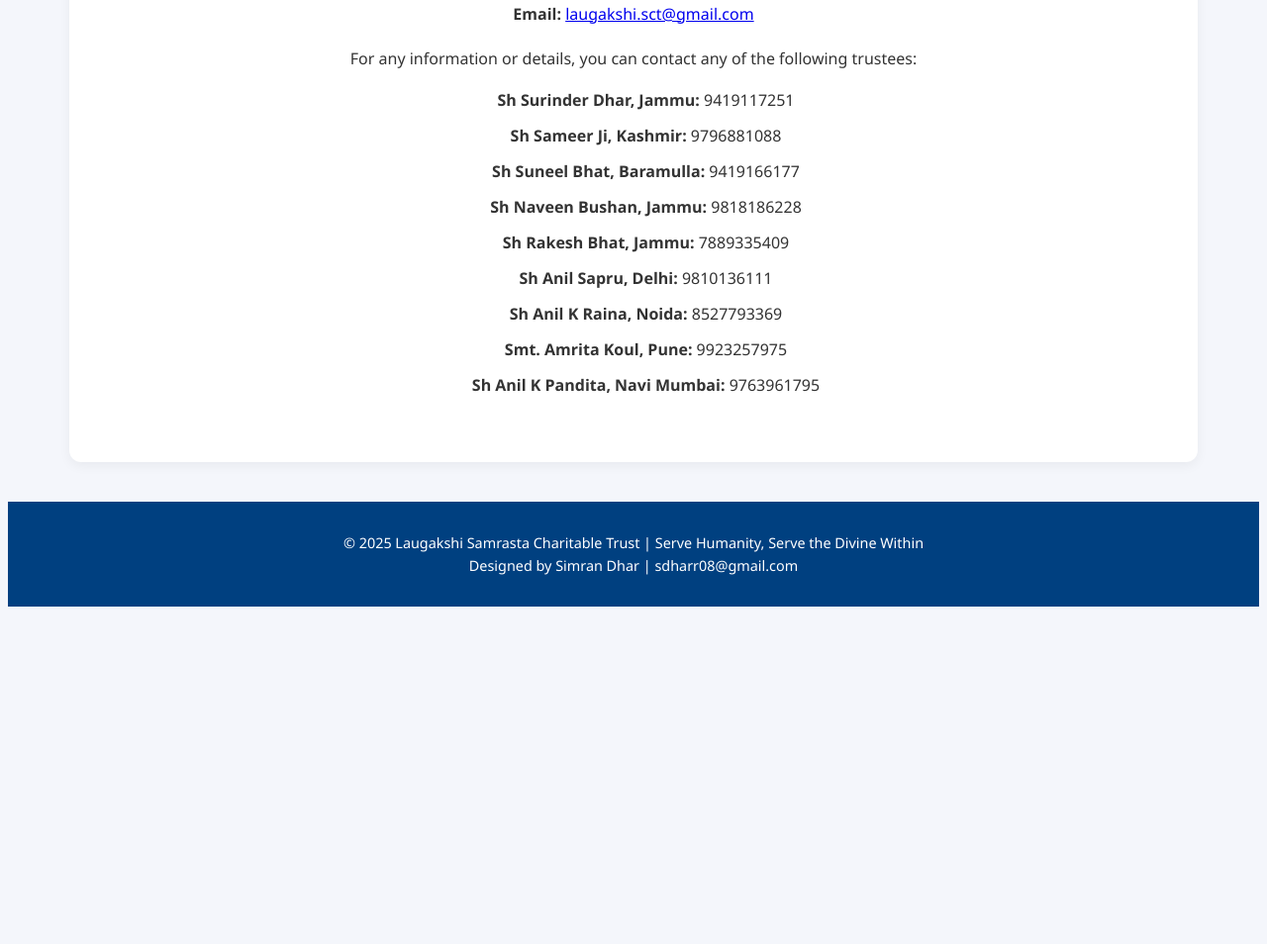
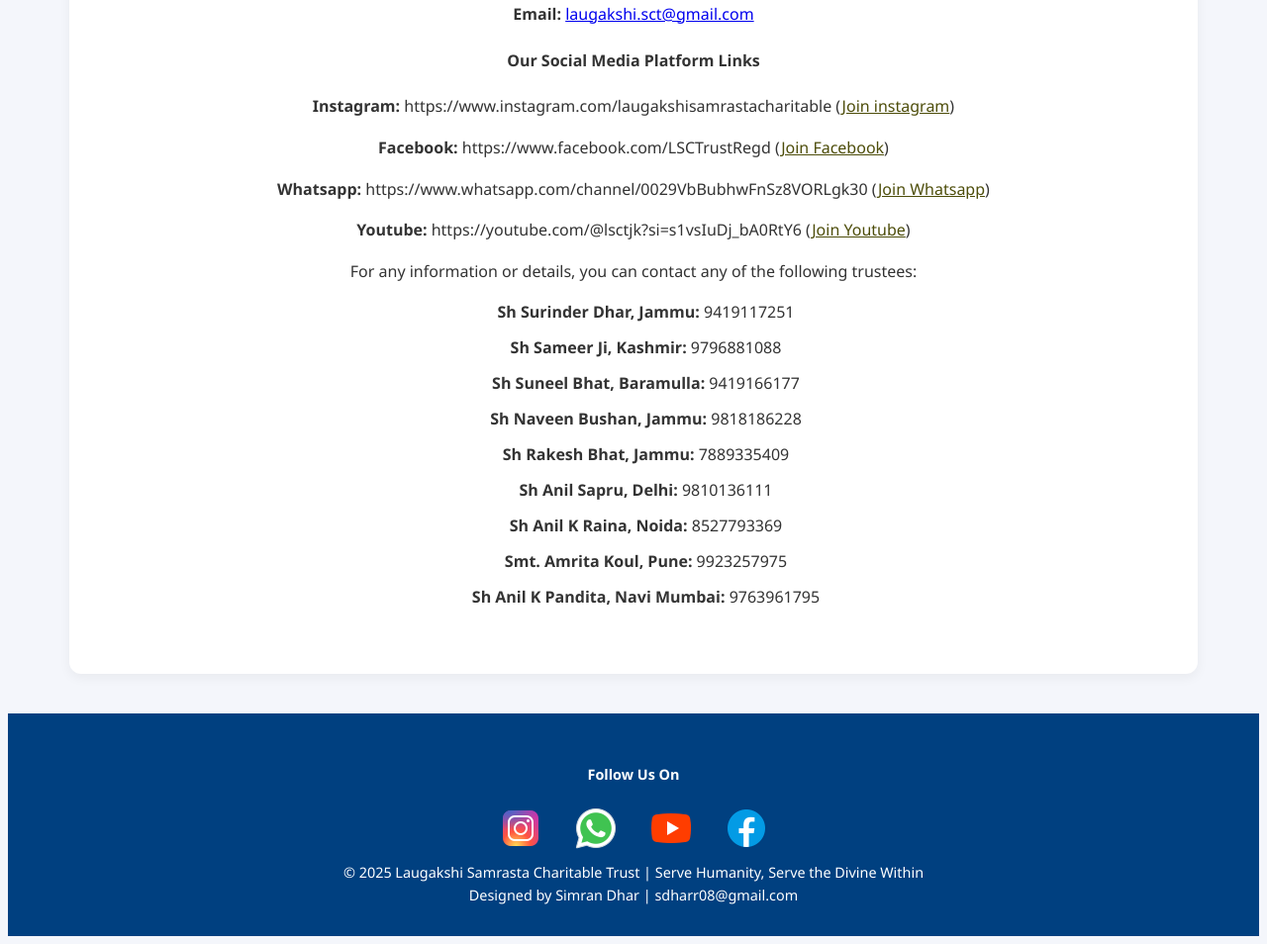
Before and after one commit to simrandharr/trustwebsite, a plain HTML site: page contact.html in a window 1280 px wide. Shown: the part 932-1886 px from the top of the page at 99% size. Before the commit the page ends 1553 px from the top, so only its background shows below. Drawn offline with Linux system fonts and the light colour scheme.

Commit message:
new changes

```diff
--- a/contact.html
+++ b/contact.html
@@ -62,6 +62,21 @@
         <p><strong>Email:</strong> <a href="mailto:laugakshi.sct@gmail.com">laugakshi.sct@gmail.com</a></p>
       </div>
 
+      <div>
+        <h4><strong>Our Social Media Platform Links</strong></h4>
+<p><strong>Instagram:</strong> https://www.instagram.com/laugakshisamrastacharitable (<a
+          href="https://www.instagram.com/laugakshisamrastacharitable" style="color: rgb(77, 77, 10); text-decoration: underline;">Join instagram</a>)</p>
+<p><strong>Facebook:</strong> https://www.facebook.com/LSCTrustRegd (<a
+          href="https://www.facebook.com/LSCTrustRegd" style="color: rgb(77, 77, 10); text-decoration: underline;">Join Facebook</a>)</p></p>
+<p><strong>Whatsapp:</strong> https://www.whatsapp.com/channel/0029VbBubhwFnSz8VORLgk30 (<a
+          href="https://www.whatsapp.com/channel/0029VbBubhwFnSz8VORLgk30" style="color: rgb(77, 77, 10); text-decoration: underline;">Join Whatsapp</a>)</p></p>
+<p><strong>Youtube:</strong> https://youtube.com/@lsctjk?si=s1vsIuDj_bA0RtY6 (<a
+          href="https://youtube.com/@lsctjk?si=s1vsIuDj_bA0RtY6" style="color: rgb(77, 77, 10); text-decoration: underline;">Join Youtube</a>)</p></p>
+      </div>
+
+
+
+
       <p>For any information or details, you can contact any of the following trustees:</p>
 
 
@@ -82,6 +97,13 @@
     </section>
   </main>
   <footer>
+        <h4><strong>Follow Us On</strong></h4>
+      <div class="social-icons">
+        <a href="https://www.instagram.com/laugakshisamrastacharitable"><img src="images/insta.png" alt="Instagram"></a>
+        <a href="https://www.whatsapp.com/channel/0029VbBubhwFnSz8VORLgk30"><img src="images/whtsapp.png" alt="Whatsapp"></a>
+        <a href="https://youtube.com/@lsctjk?si=s1vsIuDj_bA0RtY6"><img src="images/yt.png" alt="Youtube"></a>
+        <a href="https://www.facebook.com/LSCTrustRegd"><img src="images/fb.png" alt="Facebook"></a>
+  </div>
     &copy; 2025 Laugakshi Samrasta Charitable Trust | Serve Humanity, Serve the Divine Within
     <br>
     Designed by Simran Dhar | sdharr08@gmail.com
--- a/style.css
+++ b/style.css
@@ -720,3 +720,10 @@
     font-size: 1.2rem;
   }
 }
+.social-icons a {
+  margin: 0 12px;
+  font-size: 20px; /* smaller icons */
+  color: #333;
+  text-decoration: none;
+  transition: 0.3s ease;
+}
```
Also changed, not shown: about.html (+7 -0 lines), activities.html (+7 -10 lines), donate.html (+7 -0 lines), donors.html (+7 -0 lines), future.html (+10 -0 lines), index.html (+7 -0 lines), images/fb.png (added), images/insta.png (added), images/whtsapp.png (added), images/yt.png (added).
